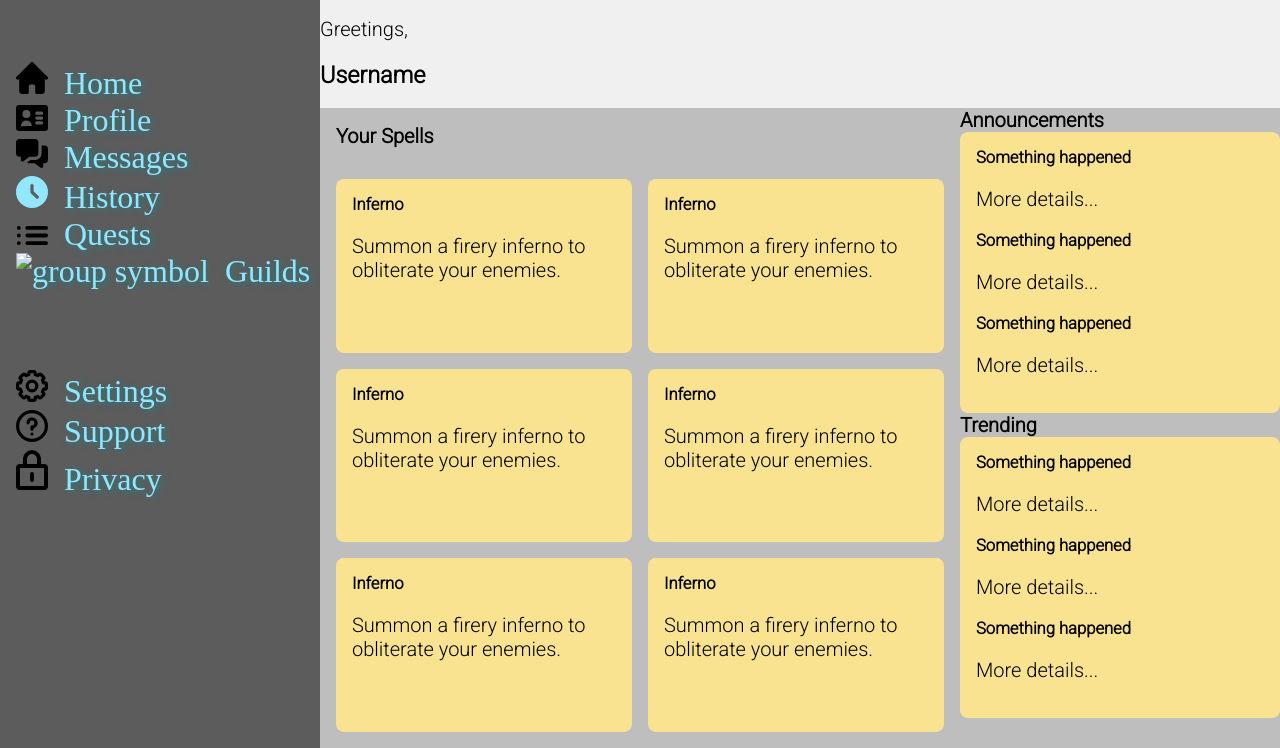
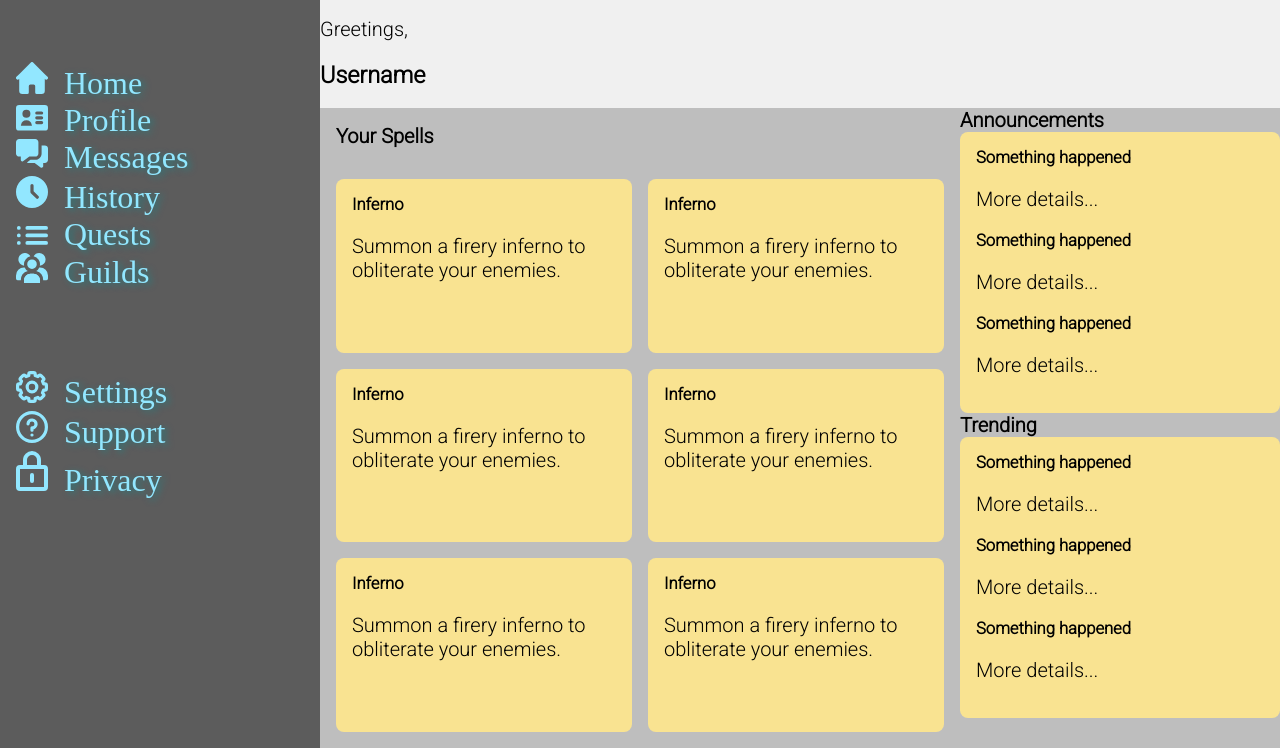
Before and after one commit to Coradabra/admin-dashboard, a plain HTML site: page index.html in a window 1280 px wide. Shown: the part 52-800 px from the top of the page. Drawn offline with Linux system fonts and the light colour scheme; a web font is replaced by a local one.

Commit message:
Change all img svgs to svgs to allow styling

```diff
--- a/index.html
+++ b/index.html
@@ -25,19 +25,40 @@
       <aside class="sidebar">
         <h2>Dashboard</h2>
         <ul>
-          <li><img src="./assets/home.svg" alt="home symbol">Home</li>
-          <li><img src="./assets/profile.svg" alt="profile card symbol">Profile</li>
-          <li><img src="./assets/messages.svg" alt="message symbol">Messages</li>
+          <li><svg class="w-6 h-6 text-gray-800 dark:text-white" aria-hidden="true" xmlns="http://www.w3.org/2000/svg" fill="currentColor" viewBox="0 0 20 20">
+            <path d="m19.707 9.293-2-2-7-7a1 1 0 0 0-1.414 0l-7 7-2 2a1 1 0 0 0 1.414 1.414L2 10.414V18a2 2 0 0 0 2 2h3a1 1 0 0 0 1-1v-4a1 1 0 0 1 1-1h2a1 1 0 0 1 1 1v4a1 1 0 0 0 1 1h3a2 2 0 0 0 2-2v-7.586l.293.293a1 1 0 0 0 1.414-1.414Z"/>
+          </svg>Home</li>
+          <li><svg class="w-6 h-6 text-gray-800 dark:text-white" aria-hidden="true" xmlns="http://www.w3.org/2000/svg" fill="currentColor" viewBox="0 0 20 16">
+            <path d="M18 0H2a2 2 0 0 0-2 2v12a2 2 0 0 0 2 2h16a2 2 0 0 0 2-2V2a2 2 0 0 0-2-2ZM6.5 3a2.5 2.5 0 1 1 0 5 2.5 2.5 0 0 1 0-5ZM3.014 13.021l.157-.625A3.427 3.427 0 0 1 6.5 9.571a3.426 3.426 0 0 1 3.322 2.805l.159.622-6.967.023ZM16 12h-3a1 1 0 0 1 0-2h3a1 1 0 0 1 0 2Zm0-3h-3a1 1 0 1 1 0-2h3a1 1 0 1 1 0 2Zm0-3h-3a1 1 0 1 1 0-2h3a1 1 0 1 1 0 2Z"/>
+          </svg>Profile</li>
+          <li><svg class="w-6 h-6 text-gray-800 dark:text-white" aria-hidden="true" xmlns="http://www.w3.org/2000/svg" viewBox="0 0 20 18" fill="currentColor">
+            <path d="M18 4H16V9C16 10.0609 15.5786 11.0783 14.8284 11.8284C14.0783 12.5786 13.0609 13 12 13H9L6.846 14.615C7.17993 14.8628 7.58418 14.9977 8 15H11.667L15.4 17.8C15.5731 17.9298 15.7836 18 16 18C16.2652 18 16.5196 17.8946 16.7071 17.7071C16.8946 17.5196 17 17.2652 17 17V15H18C18.5304 15 19.0391 14.7893 19.4142 14.4142C19.7893 14.0391 20 13.5304 20 13V6C20 5.46957 19.7893 4.96086 19.4142 4.58579C19.0391 4.21071 18.5304 4 18 4Z" fill="currentColor"/>
+            <path d="M12 0H2C1.46957 0 0.960859 0.210714 0.585786 0.585786C0.210714 0.960859 0 1.46957 0 2V9C0 9.53043 0.210714 10.0391 0.585786 10.4142C0.960859 10.7893 1.46957 11 2 11H3V13C3 13.1857 3.05171 13.3678 3.14935 13.5257C3.24698 13.6837 3.38668 13.8114 3.55279 13.8944C3.71889 13.9775 3.90484 14.0126 4.08981 13.996C4.27477 13.9793 4.45143 13.9114 4.6 13.8L8.333 11H12C12.5304 11 13.0391 10.7893 13.4142 10.4142C13.7893 10.0391 14 9.53043 14 9V2C14 1.46957 13.7893 0.960859 13.4142 0.585786C13.0391 0.210714 12.5304 0 12 0Z" fill="currentColor"/>
+            </svg>Messages</li>
           <li><svg class="w-6 h-6 text-gray-800 dark:text-white" aria-hidden="true" xmlns="http://www.w3.org/2000/svg" fill="currentColor" viewBox="0 0 20 20">
             <path d="M10 0a10 10 0 1 0 10 10A10.011 10.011 0 0 0 10 0Zm3.982 13.982a1 1 0 0 1-1.414 0l-3.274-3.274A1.012 1.012 0 0 1 9 10V6a1 1 0 0 1 2 0v3.586l2.982 2.982a1 1 0 0 1 0 1.414Z"/>
           </svg>History</li>
-          <li><img src="./assets/list.svg" alt="list symbol">Quests</li>
-          <li><img src="./assets/group.svg" alt="group symbol">Guilds</li>
+          <li><svg class="w-6 h-6 text-gray-800 dark:text-white" aria-hidden="true" xmlns="http://www.w3.org/2000/svg" fill="none" viewBox="0 0 17 10">
+            <path stroke="currentColor" stroke-linecap="round" stroke-width="2" d="M6 1h10M6 5h10M6 9h10M1.49 1h.01m-.01 4h.01m-.01 4h.01"/>
+          </svg>Quests</li>
+          <li><svg class="w-6 h-6 text-gray-800 dark:text-white" aria-hidden="true" xmlns="http://www.w3.org/2000/svg" fill="currentColor" viewBox="0 0 20 19">
+            <path d="M14.5 0A3.987 3.987 0 0 0 11 2.1a4.977 4.977 0 0 1 3.9 5.858A3.989 3.989 0 0 0 14.5 0ZM9 13h2a4 4 0 0 1 4 4v2H5v-2a4 4 0 0 1 4-4Z"/>
+            <path d="M5 19h10v-2a4 4 0 0 0-4-4H9a4 4 0 0 0-4 4v2ZM5 7a5.008 5.008 0 0 1 4-4.9 3.988 3.988 0 1 0-3.9 5.859A4.974 4.974 0 0 1 5 7Zm5 3a3 3 0 1 0 0-6 3 3 0 0 0 0 6Zm5-1h-.424a5.016 5.016 0 0 1-1.942 2.232A6.007 6.007 0 0 1 17 17h2a1 1 0 0 0 1-1v-2a5.006 5.006 0 0 0-5-5ZM5.424 9H5a5.006 5.006 0 0 0-5 5v2a1 1 0 0 0 1 1h2a6.007 6.007 0 0 1 4.366-5.768A5.016 5.016 0 0 1 5.424 9Z"/>
+          </svg>Guilds</li>
         </ul>
         <ul>
-          <li><img src="./assets/cog.svg" alt="settings symbol">Settings</li>
-          <li><img src="./assets/question.svg" alt="question symbol">Support</li>
-          <li><img src="./assets/lock.svg" alt="lock symbol">Privacy</li>
+          <li><svg class="w-6 h-6 text-gray-800 dark:text-white" aria-hidden="true" xmlns="http://www.w3.org/2000/svg" fill="none" viewBox="0 0 20 20">
+            <g stroke="currentColor" stroke-linecap="round" stroke-linejoin="round" stroke-width="2">
+              <path d="M19 11V9a1 1 0 0 0-1-1h-.757l-.707-1.707.535-.536a1 1 0 0 0 0-1.414l-1.414-1.414a1 1 0 0 0-1.414 0l-.536.535L12 2.757V2a1 1 0 0 0-1-1H9a1 1 0 0 0-1 1v.757l-1.707.707-.536-.535a1 1 0 0 0-1.414 0L2.929 4.343a1 1 0 0 0 0 1.414l.536.536L2.757 8H2a1 1 0 0 0-1 1v2a1 1 0 0 0 1 1h.757l.707 1.707-.535.536a1 1 0 0 0 0 1.414l1.414 1.414a1 1 0 0 0 1.414 0l.536-.535L8 17.243V18a1 1 0 0 0 1 1h2a1 1 0 0 0 1-1v-.757l1.707-.708.536.536a1 1 0 0 0 1.414 0l1.414-1.414a1 1 0 0 0 0-1.414l-.535-.536.707-1.707H18a1 1 0 0 0 1-1Z"/>
+              <path d="M10 13a3 3 0 1 0 0-6 3 3 0 0 0 0 6Z"/>
+            </g>
+          </svg>Settings</li>
+          <li><svg class="w-6 h-6 text-gray-800 dark:text-white" aria-hidden="true" xmlns="http://www.w3.org/2000/svg" fill="none" viewBox="0 0 20 20">
+            <path stroke="currentColor" stroke-linecap="round" stroke-linejoin="round" stroke-width="2" d="M7.529 7.988a2.502 2.502 0 0 1 5 .191A2.441 2.441 0 0 1 10 10.582V12m-.01 3.008H10M19 10a9 9 0 1 1-18 0 9 9 0 0 1 18 0Z"/>
+          </svg>Support</li>
+          <li><svg class="w-6 h-6 text-gray-800 dark:text-white" aria-hidden="true" xmlns="http://www.w3.org/2000/svg" fill="none" viewBox="0 0 16 20">
+            <path stroke="currentColor" stroke-linecap="round" stroke-linejoin="round" stroke-width="2" d="M11.5 8V4.5a3.5 3.5 0 1 0-7 0V8M8 12v3M2 8h12a1 1 0 0 1 1 1v9a1 1 0 0 1-1 1H2a1 1 0 0 1-1-1V9a1 1 0 0 1 1-1Z"/>
+          </svg>Privacy</li>
         </ul>
       </aside>
       <main>
```
